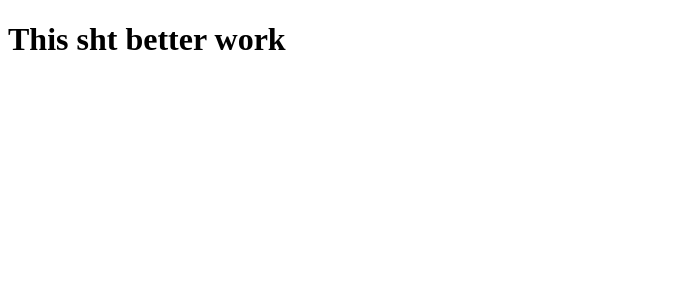
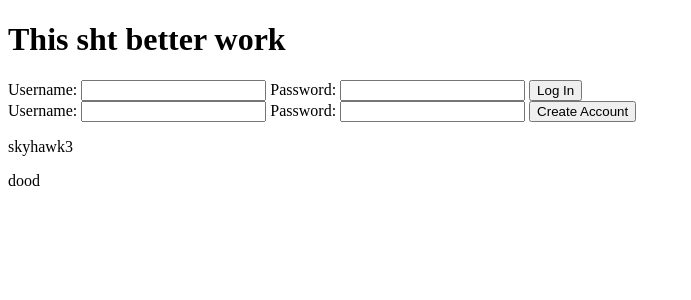
Before and after one commit to henry-li-06/Budget-Tracker, a Flask app: page / in a window 1280 px wide. Shown: the top 300 px of the page, without its empty margins (0-691 px from the left). Run offline with Flask 2, Linux system fonts and the light colour scheme; data comes from the database, SQL or seed files in the repository; both versions use the stored data as it was after the commit; data that the repository does not hold is empty.

Commit message:
Finished testing creating new account

```diff
--- a/Templates/index.html
+++ b/Templates/index.html
@@ -6,4 +6,38 @@
 
 {% block body %}
 <h1>This sht better work</h1>
+
+<form action = '/' method = 'POST'>
+
+    <label for = 'username'>Username:</label>
+    <input type = 'text' name = 'username' />
+
+    <label for = 'password'>Password:</label>
+    <input type = 'password' name = 'password' />
+
+    <input type = 'hidden' name = 'request_type' value = 'create_account' />
+
+    <input type = 'submit' value = 'Log In' />
+
+</form>
+
+<form action = '/' method = 'POST'>
+    <label for = 'username'>Username:</label>
+    <input type = 'text' name = 'username' />
+
+    <label for = 'password'>Password:</label>
+    <input type = 'password' name = 'password' />
+
+    <input type = 'hidden' name = 'request_type' value = 'login' />
+
+    <input type = 'submit' value = 'Create Account' />
+</form>
+
+
+
+{% for user in users %}
+
+<p>{{ user.username }}</p>
+
+{% endfor %}
 {% endblock %}
--- a/app.py
+++ b/app.py
@@ -1,12 +1,12 @@
 import os
 from flask import Flask, render_template, request, redirect
 from flask_sqlalchemy import SQLAlchemy
-# from flask_bcrypt import Bcrypt
+from flask_bcrypt import Bcrypt
 from flask_login import LoginManager, UserMixin, login_user, login_required, logout_user, current_user
 
 
 app = Flask(__name__)
-#bcrypt = Bcrypt(app)
+bcrypt = Bcrypt(app)
 app.config['SQLALCHEMY_DATABASE_URI'] = 'sqlite:///site.db'
 app.config['SECRET_KEY'] = os.urandom(16)
 db = SQLAlchemy(app)
@@ -47,9 +47,36 @@ def load_user(user_id):
 
 
 # *** Following methods handle page routes ***
-@app.route('/')
+@app.route('/', methods = ['POST', 'GET'])
 def index():
-    return render_template('index.html')
+    if(request.method == 'POST'):
+        if(request.form['request_type'] == 'create_account'):
+            username = request.form['username']
+            password = request.form['password']
+            if(username != '' and password != ''):
+                new_user = User(username = username, password = bcrypt.generate_password_hash(password))
+                try:
+                    db.session.add(new_user)
+                    db.session.commit()
+                    return redirect('/')
+                except:
+                    return '<h1>This was an issue</h1>'
+            else:
+                return redirect('/')
+        elif(request.form['request_type'] == 'login'):
+            username = request.form['username']
+            password = request.form['password']
+            user = User.query.filter_by(username = username)[0]
+            hashed_password = user.password
+            if(bcrypt.check_password_hash(hashed_password, password)):
+                login_user(user, remember = True)
+                return redirect('/')
+
+    elif(current_user.is_authenticated):
+        return 'wow this is crazy'
+    else:
+        users = User.query.all()
+        return render_template('index.html', users = users)
 
 # @app.route('/', methods = ["POST"])
 # def add_user():
```
Also changed, not shown: site.db.
